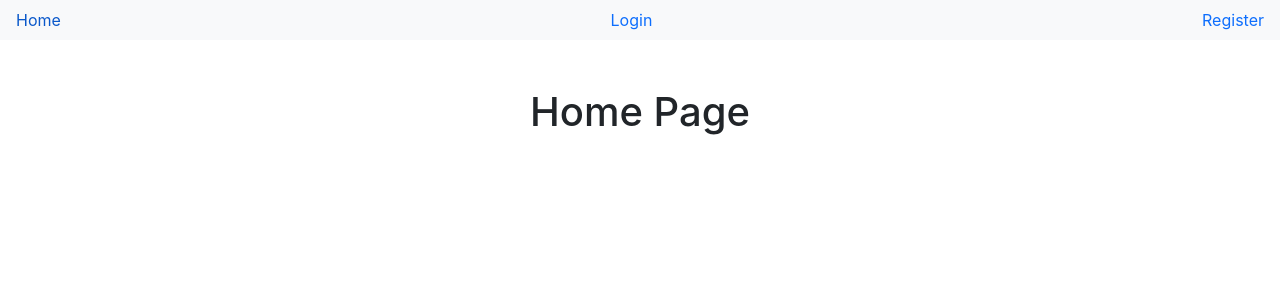
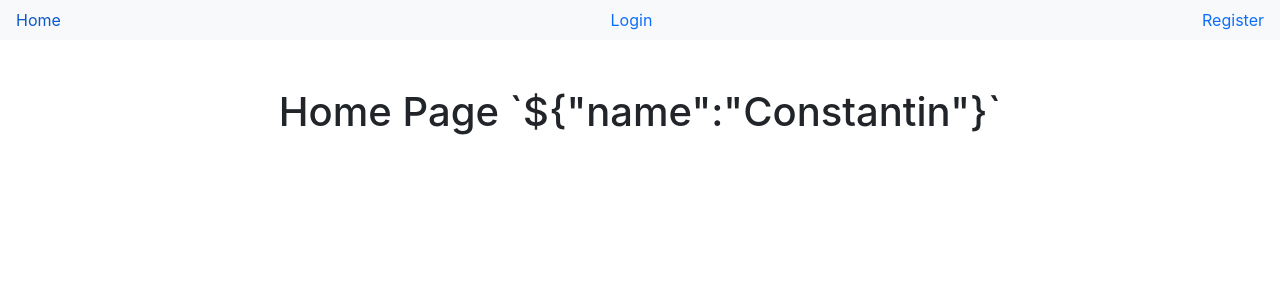
Before and after one commit to Makmakkerti/booking, a React (Create React App) app in the folder client/: page / in a window 1280 px wide. Shown: the top 300 px of the page. Built offline with nearby package versions, Linux system fonts and the light colour scheme.

Commit message:
Redux added, root reducer, user reducer added

```diff
--- a/client/package.json
+++ b/client/package.json
@@ -3,6 +3,7 @@
   "version": "0.1.0",
   "private": true,
   "dependencies": {
+    "@reduxjs/toolkit": "^1.8.2",
     "@testing-library/jest-dom": "^5.16.4",
     "@testing-library/react": "^13.3.0",
     "@testing-library/user-event": "^13.5.0",
@@ -12,7 +13,6 @@
     "react-router-dom": "^6.3.0",
     "react-scripts": "5.0.1",
     "redux": "^4.2.0",
-    "redux-devtools-extension": "^2.13.9",
     "web-vitals": "^2.1.4"
   },
   "scripts": {
@@ -38,5 +38,8 @@
       "last 1 firefox version",
       "last 1 safari version"
     ]
+  },
+  "devDependencies": {
+    "redux-devtools-extension": "^2.13.9"
   }
 }
--- a/client/src/auth/Login.js
+++ b/client/src/auth/Login.js
@@ -1,5 +1,3 @@
-const Login = () => {
+export const Login = () => {
 	return <div className='container-fluid h1 p-5 text-center'>Login Page</div>;
 };
-
-export default Login;
--- a/client/src/auth/Register.js
+++ b/client/src/auth/Register.js
@@ -1,5 +1,3 @@
-const Register = () => {
+export const Register = () => {
 	return <div className='container-fluid h1 p-5 text-center'>Register Page</div>;
 };
-
-export default Register;
--- a/client/src/booking/Home.js
+++ b/client/src/booking/Home.js
@@ -1,5 +1,10 @@
-const Home = () => {
-	return <div className='container-fluid h1 p-5 text-center'>Home Page</div>;
+import { useSelector } from 'react-redux';
+
+export const Home = () => {
+	const { user } = useSelector((state) => ({ ...state }));
+	return (
+		<div className='container-fluid h1 p-5 text-center'>
+			Home Page `${JSON.stringify(user)}`
+		</div>
+	);
 };
-
-export default Home;
--- a/client/src/conponents/TopNav.js
+++ b/client/src/conponents/TopNav.js
@@ -1,6 +1,6 @@
 import { Link } from 'react-router-dom';
 
-const TopNav = () => (
+export const TopNav = () => (
 	<div className='nav bg-light d-flex justify-content-between'>
 		<Link className='nav-link' to='/'>
 			Home
@@ -13,5 +13,3 @@ const TopNav = () => (
 		</Link>
 	</div>
 );
-
-export default TopNav;
--- a/client/src/index.js
+++ b/client/src/index.js
@@ -3,12 +3,24 @@ import ReactDOM from 'react-dom/client';
 import './index.css';
 import App from './App';
 import reportWebVitals from './reportWebVitals';
+import { createStore, combineReducers } from 'redux';
+import { Provider } from 'react-redux';
+import { composeWithDevTools } from 'redux-devtools-extension';
+import { authReducer } from './reducers/auth';
+
+const rootReducer = combineReducers({
+	user: authReducer,
+});
+
+const store = createStore(rootReducer, composeWithDevTools());
 
 const root = ReactDOM.createRoot(document.getElementById('root'));
 root.render(
-  <React.StrictMode>
-    <App />
-  </React.StrictMode>
+	<React.StrictMode>
+		<Provider store={store}>
+			<App />
+		</Provider>
+	</React.StrictMode>
 );
 
 // If you want to start measuring performance in your app, pass a function
--- /dev/null
+++ b/client/src/reducers/auth.js
@@ -0,0 +1,10 @@
+export const authReducer = (state = { name: 'Constantin' }, action) => {
+	switch (action.type) {
+		case 'LOGGED_IN_USER':
+			return { ...state, ...action.payload };
+		case 'LOGOUT':
+			return action.payload;
+		default:
+			return state;
+	}
+};
```
Also changed, not shown: client/src/App.js (+4 -4 lines), 1 other file (tests, documents, lock files or other folders).
